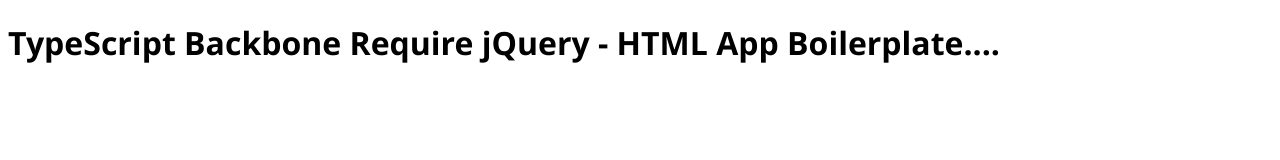
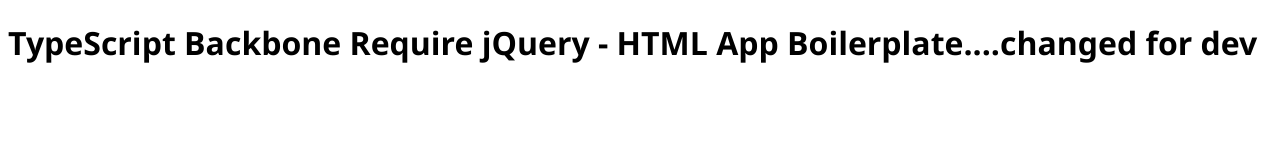
Before and after one commit to ntheile/TypeScript-Backbone-Require-Boilerplate, a plain HTML site: page TypeScriptTest/index.html in a window 1280 px wide. Drawn offline with nearby package versions, Linux system fonts and the light colour scheme.

Commit message:
add dev branch modified index.html

```diff
--- a/TypeScriptTest/index.html
+++ b/TypeScriptTest/index.html
@@ -13,7 +13,7 @@
 
 </head>
 <body>
-    <h1>TypeScript Backbone Require jQuery - HTML App Boilerplate....</h1>
+    <h1>TypeScript Backbone Require jQuery - HTML App Boilerplate....changed for dev</h1>
 
     <div id="content"/>
 
```
